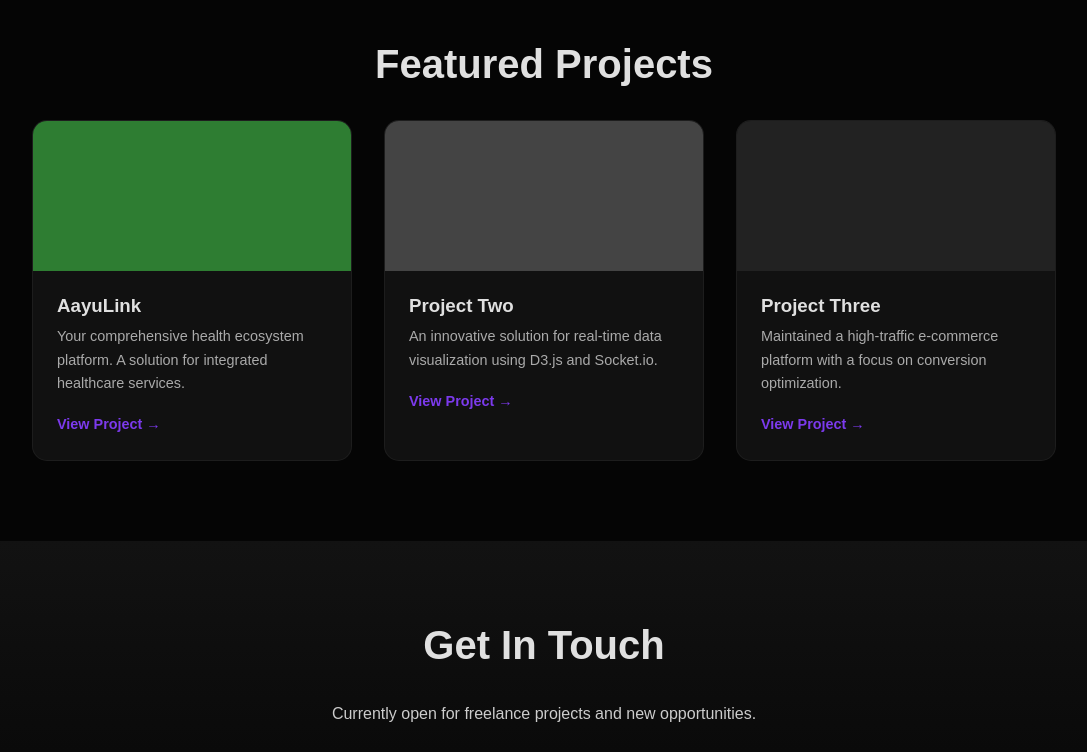
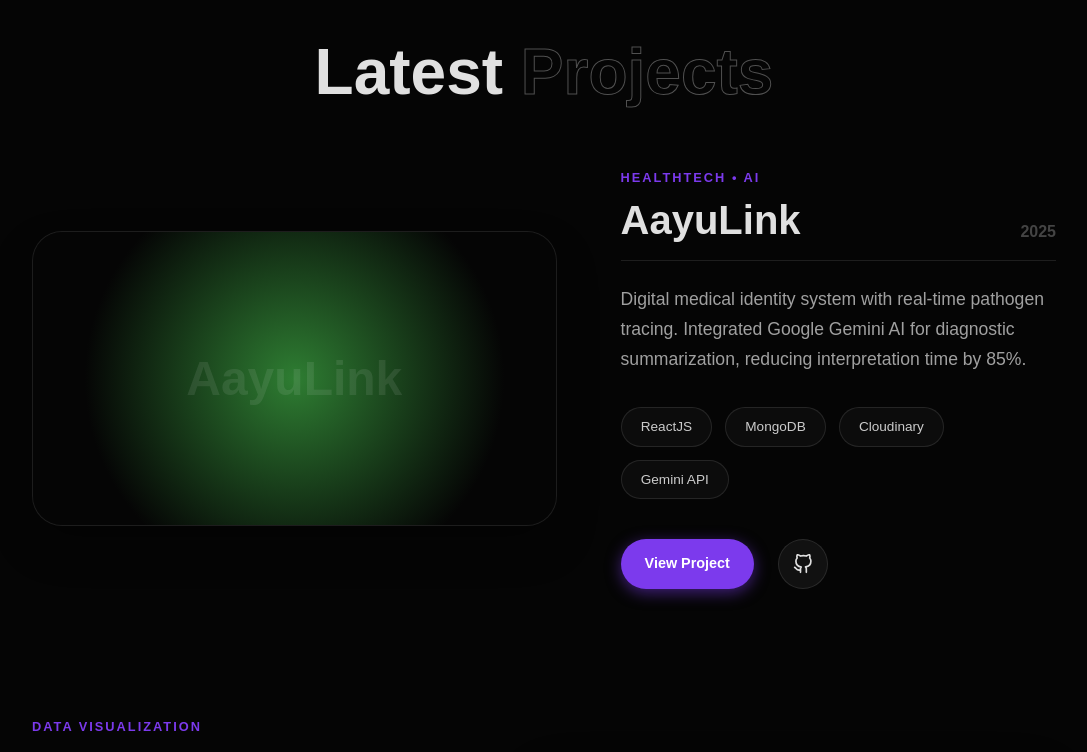
Before and after one commit to sheelakansha/akansha-portfolio, a React (Vite) app in the folder frontend/: page / in a window 1280 px wide. Shown: the part 1380-2132 px from the top of the page, without its empty margins (96-1183 px from the left). Built offline with nearby package versions, Linux system fonts and the light colour scheme.

Commit message:
Add Academic section and update portfolio components

```diff
--- a/frontend/src/App.jsx
+++ b/frontend/src/App.jsx
@@ -3,6 +3,7 @@ import Navbar from './components/Navbar';
 import Hero from './components/Hero';
 import About from './components/About';
 import Projects from './components/Projects';
+import Academic from './components/Academic';
 import Contact from './components/Contact';
 import Footer from './components/Footer';
 import SocialSidebar from './components/SocialSidebar';
@@ -43,6 +44,7 @@ function App() {
             <Hero />
             <About />
             <Projects />
+            <Academic />
             <Contact />
             <Footer />
         </div>
--- a/frontend/src/components/About.jsx
+++ b/frontend/src/components/About.jsx
@@ -17,8 +17,8 @@ const About = () => {
                         <span class="skill-tag">UI/UX Design</span>
                     </div>
                 </div>
-                <div className="about-image" style={{ background: 'var(--card-bg)', height: '300px', borderRadius: '20px', display: 'flex', alignItems: 'center', justifyContent: 'center', color: '#555' }}>
-                    [Your Image Here]
+                <div className="about-image" style={{ background: 'transparent', height: '300px', display: 'flex', alignItems: 'center', justifyContent: 'center' }}>
+                    <img src="/profile.png" alt="Akansha" style={{ maxWidth: '100%', maxHeight: '100%', borderRadius: '20px', objectFit: 'cover' }} />
                 </div>
             </div>
         </section>
--- /dev/null
+++ b/frontend/src/components/Academic.jsx
@@ -0,0 +1,63 @@
+import React from 'react';
+
+const Academic = () => {
+    const education = [
+        {
+            institution: "SHEFI",
+            location: "Virtual",
+            degree: "Season 14 Cohort Member",
+            year: "June 2025 – September 2025",
+            description: [
+                "Selected as a SheFi Scholar for Season 14, a program empowers women in DeFi, Web3, and finance.",
+                "Participating in weekly sessions on blockchain, digital finance, and leadership."
+            ]
+        },
+        {
+            institution: "NANHI KASHTIYAN (NGO)",
+            location: "New Delhi (onsite)",
+            degree: "Volunteer / Intern (Certificate)",
+            year: "May 2024 – June 2024",
+            description: [
+                "Spearheaded educational and healthcare awareness initiatives, including organ donation, impacting 1,000+ participants.",
+                "Directed the Smart Girl Program, empowering 10,000+ adolescent girls with essential life skills.",
+                "Architected and deployed digital tracking systems & data analytics to measure program impact resulting in 123 students securing jobs or higher education placements."
+            ]
+        }
+    ];
+
+    return (
+        <section id="academic" className="academic">
+            <h2 className="section-title">Academic & Experience</h2>
+            <div className="academic-list" style={{ display: 'flex', flexDirection: 'column', gap: '2rem', maxWidth: '800px', margin: '0 auto' }}>
+                {education.map((edu, index) => (
+                    <div key={index} className="project-card" style={{ height: 'auto', minHeight: 'auto', width: '100%' }}>
+                        <div className="project-info" style={{ padding: '2rem' }}>
+                            <div style={{ display: 'flex', justifyContent: 'space-between', alignItems: 'flex-start', flexWrap: 'wrap', gap: '1rem', marginBottom: '0.5rem' }}>
+                                <h3 style={{ margin: 0 }}>{edu.degree}</h3>
+                                <span style={{ fontStyle: 'italic', color: 'var(--accent-color)' }}>{edu.year}</span>
+                            </div>
+
+                            <h4 style={{ color: '#ccc', marginBottom: '0.5rem' }}>
+                                {edu.institution} <span style={{ opacity: 0.7, fontSize: '0.9em', fontWeight: 'normal' }}>| {edu.location}</span>
+                            </h4>
+
+                            <div style={{ marginTop: '1rem', color: '#aaaaaa' }}>
+                                {Array.isArray(edu.description) ? (
+                                    <ul style={{ listStyleType: 'disc', paddingLeft: '1.5rem', display: 'flex', flexDirection: 'column', gap: '0.5rem' }}>
+                                        {edu.description.map((item, i) => (
+                                            <li key={i}>{item}</li>
+                                        ))}
+                                    </ul>
+                                ) : (
+                                    <p>{edu.description}</p>
+                                )}
+                            </div>
+                        </div>
+                    </div>
+                ))}
+            </div>
+        </section>
+    );
+};
+
+export default Academic;
--- a/frontend/src/components/Navbar.jsx
+++ b/frontend/src/components/Navbar.jsx
@@ -21,6 +21,7 @@ const Navbar = () => {
                 <li><a href="#home" onClick={closeMenu}>Home</a></li>
                 <li><a href="#about" onClick={closeMenu}>About</a></li>
                 <li><a href="#projects" onClick={closeMenu}>Projects</a></li>
+                <li><a href="#academic" onClick={closeMenu}>Academic</a></li>
                 <li><a href="#contact" onClick={closeMenu}>Contact</a></li>
             </ul>
         </nav>
--- a/frontend/src/components/Projects.jsx
+++ b/frontend/src/components/Projects.jsx
@@ -4,35 +4,77 @@ const Projects = () => {
     const projects = [
         {
             title: "AayuLink",
-            description: "Your comprehensive health ecosystem platform. A solution for integrated healthcare services.",
-            bgColor: "#2E7D32", // Green for health
-            link: "https://sih-2025-aayulink.vercel.app/"
+            category: "HealthTech • AI",
+            year: "2025",
+            description: "Digital medical identity system with real-time pathogen tracing. Integrated Google Gemini AI for diagnostic summarization, reducing interpretation time by 85%.",
+            techStack: ["ReactJS", "MongoDB", "Cloudinary", "Gemini API"],
+            imageColor: "radial-gradient(circle at center, #2E7D32 0%, #050505 70%)",
+            link: "https://sih-2025-aayulink.vercel.app/",
+            github: "#"
         },
         {
             title: "Project Two",
-            description: "An innovative solution for real-time data visualization using D3.js and Socket.io.",
-            bgColor: "#444",
-            link: "#"
+            category: "Data Visualization",
+            year: "2024",
+            description: "An innovative solution for real-time data visualization using D3.js and Socket.io. Handles massive data streams with sub-second latency updates.",
+            techStack: ["React", "D3.js", "Node.js", "Socket.io"],
+            imageColor: "radial-gradient(circle at center, #444 0%, #050505 70%)",
+            link: "#",
+            github: "#"
         },
         {
             title: "Project Three",
-            description: "Maintained a high-traffic e-commerce platform with a focus on conversion optimization.",
-            bgColor: "#222",
-            link: "#"
+            category: "E-Commerce",
+            year: "2023",
+            description: "High-traffic e-commerce platform focused on conversion optimization. Implements advanced caching and predictive loading for seamless UX.",
+            techStack: ["Next.js", "Stripe", "Redis", "Supabase"],
+            imageColor: "radial-gradient(circle at center, #222 0%, #050505 70%)",
+            link: "#",
+            github: "#"
         }
     ];
 
     return (
         <section id="projects" className="projects">
-            <h2 className="section-title">Featured Projects</h2>
-            <div className="projects-grid">
+            <div className="section-header">
+                <h2 className="section-title-large">
+                    Latest <span className="hollow-text">Projects</span>
+                </h2>
+            </div>
+
+            <div className="projects-container">
                 {projects.map((project, index) => (
-                    <div key={index} className="project-card">
-                        <div style={{ height: '150px', background: project.bgColor }}></div>
-                        <div className="project-info">
-                            <h3>{project.title}</h3>
-                            <p>{project.description}</p>
-                            <a href={project.link} target="_blank" rel="noopener noreferrer" className="project-link">View Project →</a>
+                    <div key={index} className="featured-project">
+                        <div className="project-visual">
+                            <div className="visual-inner" style={{ background: project.imageColor }}>
+                                {/* Placeholder for actual image - using text/logo for now if needed, or just the gradient */}
+                                <h3 style={{ fontSize: '3rem', opacity: 0.1 }}>{project.title}</h3>
+                            </div>
+                        </div>
+
+                        <div className="project-content">
+                            <div className="project-category">{project.category}</div>
+                            <div className="project-header">
+                                <h3 className="project-title">{project.title}</h3>
+                                <span className="project-year">{project.year}</span>
+                            </div>
+
+                            <p className="project-description">{project.description}</p>
+
+                            <div className="tech-stack">
+                                {project.techStack.map((tech, i) => (
+                                    <span key={i} className="tech-pill">{tech}</span>
+                                ))}
+                            </div>
+
+                            <div className="project-links">
+                                <a href={project.link} target="_blank" rel="noopener noreferrer" className="cta-button" style={{ padding: '0.8rem 1.5rem', fontSize: '0.9rem' }}>
+                                    View Project
+                                </a>
+                                <a href={project.github} className="btn-icon" aria-label="GitHub Repo">
+                                    <svg xmlns="http://www.w3.org/2000/svg" width="20" height="20" viewBox="0 0 24 24" fill="none" stroke="currentColor" strokeWidth="2" strokeLinecap="round" strokeLinejoin="round"><path d="M9 19c-5 1.5-5-2.5-7-3m14 6v-3.87a3.37 3.37 0 0 0-.94-2.61c3.14-.35 6.44-1.54 6.44-7A5.44 5.44 0 0 0 20 4.77 5.07 5.07 0 0 0 19.91 1S18.73.65 16 2.48a13.38 13.38 0 0 0-7 0C6.27.65 5.09 1 5.09 1A5.07 5.07 0 0 0 5 4.77a5.44 5.44 0 0 0-1.5 3.78c0 5.42 3.3 6.61 6.44 7A3.37 3.37 0 0 0 9 18.13V22"></path></svg>
+                                </a>
+                            </div>
                         </div>
                     </div>
                 ))}
--- a/frontend/src/index.css
+++ b/frontend/src/index.css
@@ -178,43 +178,174 @@ section {
 }
 
 /* Projects Section */
-.projects-grid {
-    display: grid;
-    grid-template-columns: repeat(auto-fit, minmax(300px, 1fr));
-    gap: 2rem;
+.projects {
+    padding-top: 5rem;
 }
 
-.project-card {
-    background: var(--card-bg);
-    border-radius: 15px;
-    overflow: hidden;
-    border: 1px solid rgba(255, 255, 255, 0.05);
-    transition: transform 0.3s, border-color 0.3s;
+.section-header {
+    margin-bottom: 4rem;
 }
 
-.project-card:hover {
-    transform: translateY(-10px);
+.section-title-large {
+    font-size: 4rem;
+    font-weight: 800;
+    line-height: 1;
+}
+
+.hollow-text {
+    -webkit-text-stroke: 1px rgba(255, 255, 255, 0.3);
+    color: transparent;
+    font-family: var(--font-main);
+}
+
+.featured-project {
+    display: flex;
+    align-items: center;
+    gap: 4rem;
+    margin-bottom: 8rem;
+}
+
+.featured-project:last-child {
+    margin-bottom: 0;
+}
+
+.featured-project:nth-child(even) {
+    flex-direction: row-reverse;
+}
+
+.project-visual {
+    flex: 1.2;
+    background: var(--card-bg);
+    border-radius: 30px;
+    overflow: hidden;
+    position: relative;
+    box-shadow: 0 20px 40px rgba(0, 0, 0, 0.3);
+    border: 1px solid rgba(255, 255, 255, 0.05);
+    aspect-ratio: 16/9;
+}
+
+.visual-inner {
+    width: 100%;
+    height: 100%;
+    display: flex;
+    align-items: center;
+    justify-content: center;
+    background-size: cover;
+    background-position: center;
+    transition: transform 0.5s ease;
+}
+
+.project-visual:hover .visual-inner {
+    transform: scale(1.05);
+}
+
+.project-content {
+    flex: 1;
+}
+
+.project-meta {
+    display: flex;
+    justify-content: space-between;
+    align-items: center;
+    margin-bottom: 1rem;
+    font-size: 1.1rem;
+    font-weight: 500;
+    color: #666;
+}
+
+.project-header {
+    display: flex;
+    justify-content: space-between;
+    align-items: flex-end;
+    margin-bottom: 1.5rem;
+    border-bottom: 1px solid rgba(255, 255, 255, 0.1);
+    padding-bottom: 1rem;
+}
+
+.project-category {
+    color: var(--accent-color);
+    text-transform: uppercase;
+    font-size: 0.8rem;
+    letter-spacing: 2px;
+    font-weight: 700;
+    margin-bottom: 0.5rem;
+}
+
+.project-title {
+    font-size: 2.5rem;
+    margin-bottom: 0;
+}
+
+.project-year {
+    color: #444;
+    font-weight: 700;
+}
+
+.project-description {
+    font-size: 1.1rem;
+    color: #a0a0a0;
+    margin-bottom: 2rem;
+    line-height: 1.7;
+}
+
+.tech-stack {
+    display: flex;
+    flex-wrap: wrap;
+    gap: 0.8rem;
+    margin-bottom: 2.5rem;
+}
+
+.tech-pill {
+    padding: 0.5rem 1.2rem;
+    background: rgba(255, 255, 255, 0.03);
+    border: 1px solid rgba(255, 255, 255, 0.1);
+    border-radius: 50px;
+    font-size: 0.85rem;
+    color: #ccc;
+    transition: all 0.3s;
+}
+
+.tech-pill:hover {
+    background: var(--accent-color);
+    color: #fff;
     border-color: var(--accent-color);
 }
 
-.project-info {
-    padding: 1.5rem;
+.project-links {
+    display: flex;
+    gap: 1.5rem;
 }
 
-.project-info h3 {
-    margin-bottom: 0.5rem;
+.btn-icon {
+    width: 50px;
+    height: 50px;
+    border-radius: 50%;
+    background: var(--card-bg);
+    display: flex;
+    align-items: center;
+    justify-content: center;
+    border: 1px solid rgba(255, 255, 255, 0.1);
+    transition: all 0.3s;
+    font-size: 1.2rem;
 }
 
-.project-info p {
-    font-size: 0.9rem;
-    color: #aaa;
-    margin-bottom: 1rem;
+.btn-icon:hover {
+    background: var(--accent-color);
+    border-color: var(--accent-color);
+    transform: translateY(-3px);
 }
 
-.project-link {
-    color: var(--accent-color);
-    font-weight: 600;
-    font-size: 0.9rem;
+@media (max-width: 900px) {
+    .featured-project,
+    .featured-project:nth-child(even) {
+        flex-direction: column;
+        gap: 2rem;
+        margin-bottom: 5rem;
+    }
+
+    .section-title-large {
+        font-size: 3rem;
+    }
 }
 
 /* Contact Section */
```
